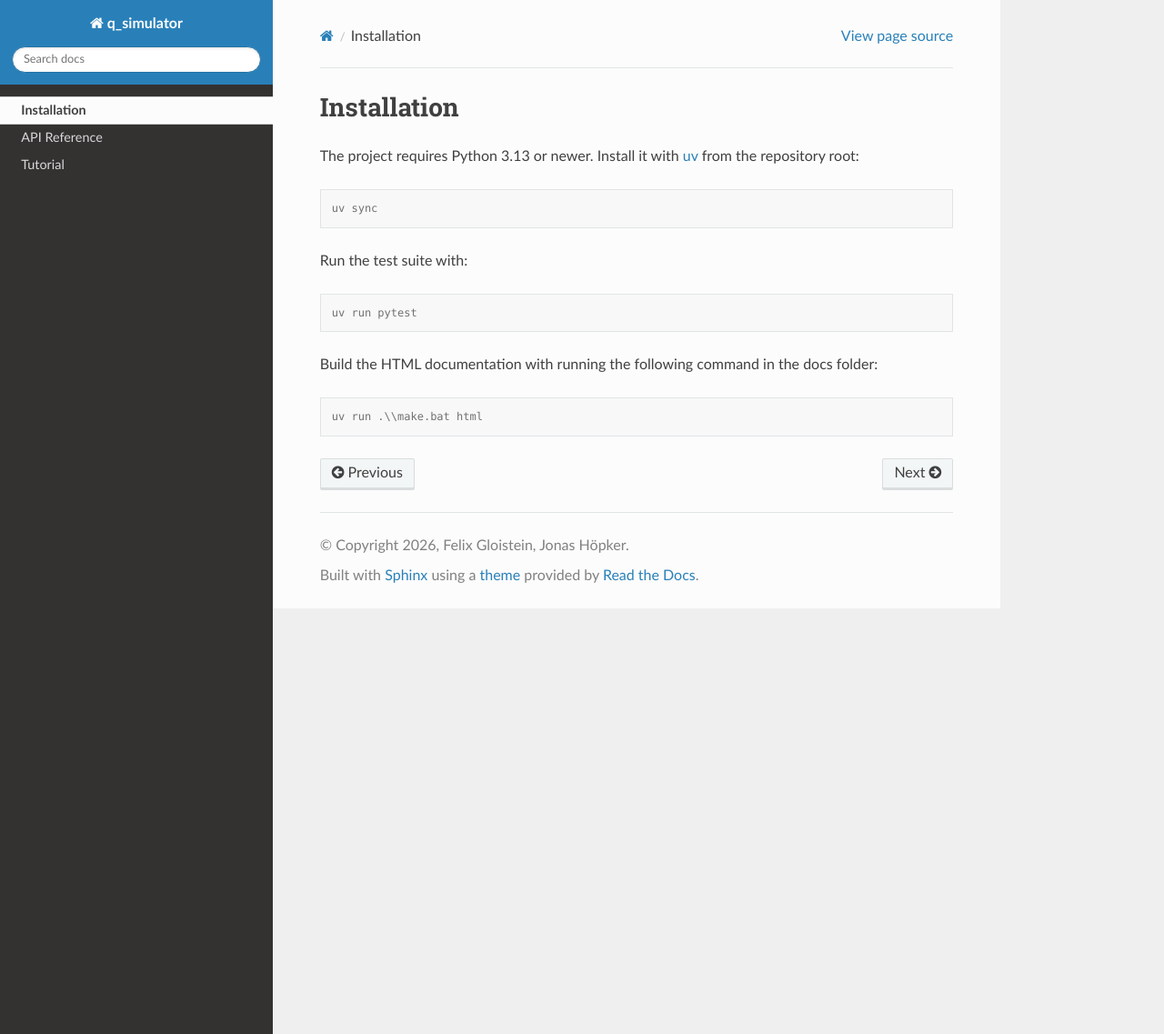
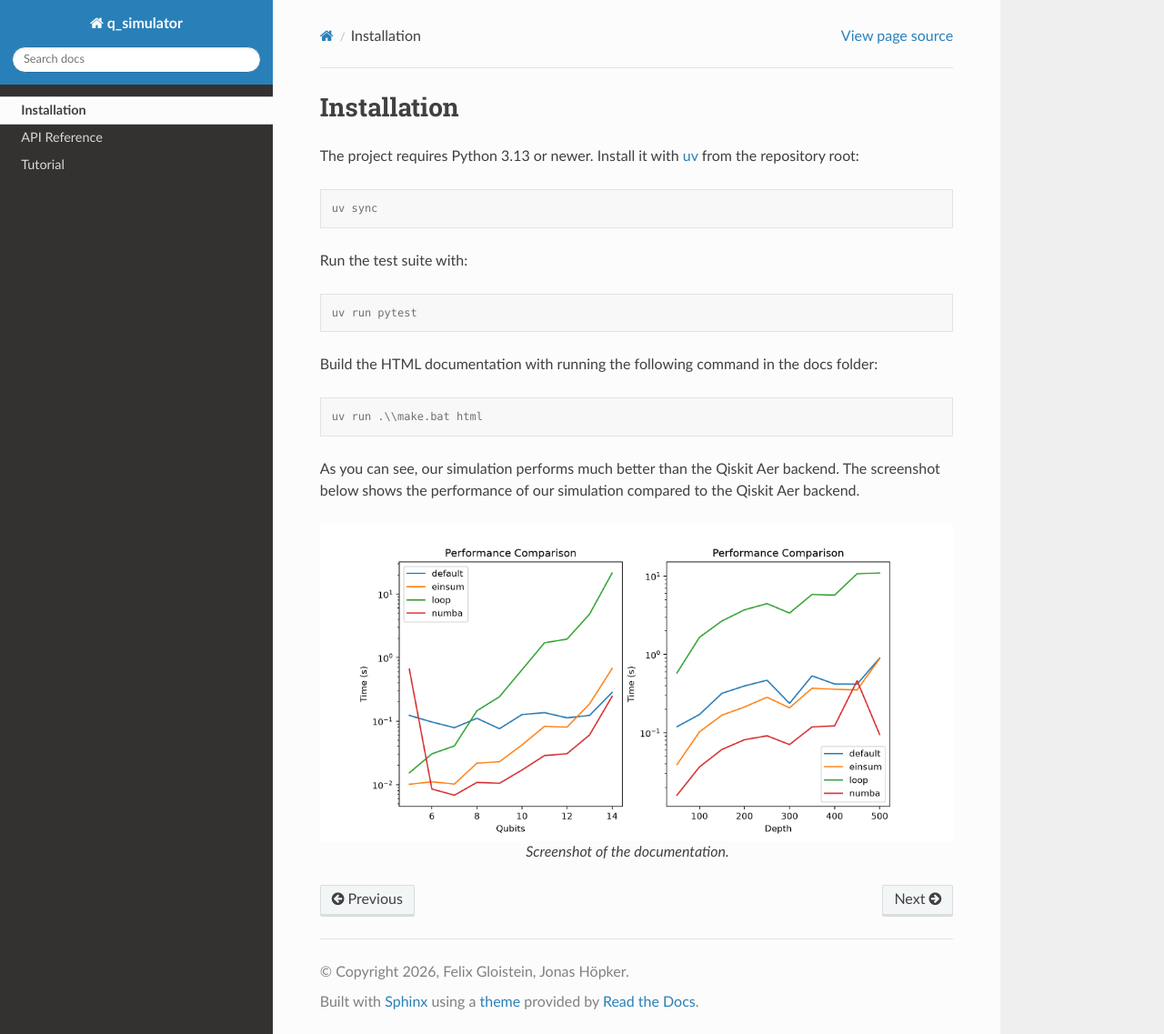
Before and after one commit to jona-sh/V93_BP_Simulation_von_Quantenschaltungen, a Sphinx documentation site: the page built from docs/installation.rst, in a window 1280 px wide and 1137 px high. Shown: the whole window at 91% size. Built offline with Sphinx 7.4.7 and the Read the Docs theme 3.1.0, drawn with Linux system fonts in a browser that asks for light colours.

Commit message:
added figure to documentation

```diff
--- a/docs/installation.rst
+++ b/docs/installation.rst
@@ -19,3 +19,11 @@ Build the HTML documentation with running the following command in the docs fold
 .. code-block:: console
 
    uv run .\\make.bat html
+
+As you can see, our simulation performs much better than the Qiskit Aer backend. The screenshot below shows the performance of our simulation compared to the Qiskit Aer backend.
+
+.. figure:: simulation_performance.png
+   :alt: Documentation screenshot
+   :align: center
+
+   Screenshot of the documentation.
```
Also changed, not shown: docs/simulation_performance.png (added).
